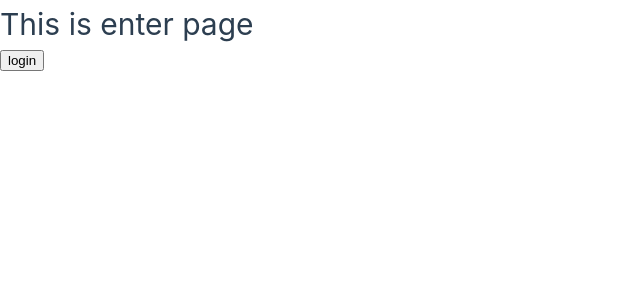
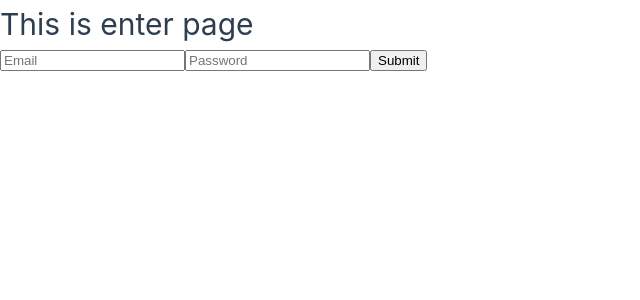
Before and after one commit to brojor/book-db-2, a Vue app: page /enter in a window 1280 px wide. Shown: the top 300 px of the page, without its empty margins (0-640 px from the left). Built offline with nearby package versions, Linux system fonts and the light colour scheme; no server answers.

Commit message:
feat: add ability to get token from server

```diff
--- a/package.json
+++ b/package.json
@@ -11,6 +11,7 @@
     "lint": "eslint . --ext .vue,.js,.jsx,.cjs,.mjs,.ts,.tsx,.cts,.mts --fix --ignore-path .gitignore"
   },
   "dependencies": {
+    "axios": "^0.27.2",
     "pinia": "^2.0.17",
     "vue": "^3.2.37",
     "vue-router": "^4.1.3"
--- /dev/null
+++ b/src/services/api.ts
@@ -0,0 +1,14 @@
+import axios from "axios";
+
+const baseURL = import.meta.env.VITE_API_URL;
+
+console.log({ baseURL });
+
+const apiService = axios.create({
+  baseURL,
+  headers: {
+    "Content-Type": "application/json",
+  },
+});
+
+export default apiService;
--- a/src/stores/user.ts
+++ b/src/stores/user.ts
@@ -1,3 +1,4 @@
+import apiService from '@/services/api';
 import { defineStore } from "pinia";
 
 export const useUserStore = defineStore({
@@ -9,8 +10,9 @@ export const useUserStore = defineStore({
     isAuthenticated: (state) => !!state.token,
   },
   actions: {
-    async login() {
-      this.token = "123";
+    setToken(token: string) {
+      this.token = token;
+      apiService.defaults.headers.common["Authorization"] = `Bearer ${token}`;
     },
     logout() {
       this.token = "";
--- a/src/views/EnterView.vue
+++ b/src/views/EnterView.vue
@@ -1,20 +1,45 @@
 <template>
   <div>
     <h1>This is enter page</h1>
-    <button @click="handleLogin">login</button>
+    <form @submit.prevent="handleSubmit">
+      <input type="text" v-model="credentials.email" placeholder="Email" />
+      <input
+        type="password"
+        v-model="credentials.password"
+        placeholder="Password"
+      />
+      <button type="submit">Submit</button>
+    </form>
   </div>
 </template>
 
 <script setup lang="ts">
 import { useUserStore } from "@/stores/user";
+import { reactive } from "vue";
 import { useRouter } from "vue-router";
+import apiService from "@/services/api";
+
+interface Credentials {
+  email: string;
+  password: string;
+}
 
 const user = useUserStore();
 const router = useRouter();
 
-const handleLogin = () => {
-  user.login().then(() => {
+const credentials = reactive<Credentials>({
+  email: "",
+  password: "",
+});
+
+const handleSubmit = async () => {
+  try {
+    const response = await apiService.post("/register", credentials);
+    const token = response.data.token;
+    user.setToken(token);
     router.push("/");
-  });
+  } catch (error) {
+    console.error(error);
+  }
 };
 </script>
```
Also changed, not shown: 1 other file (tests, documents, lock files or other folders).
